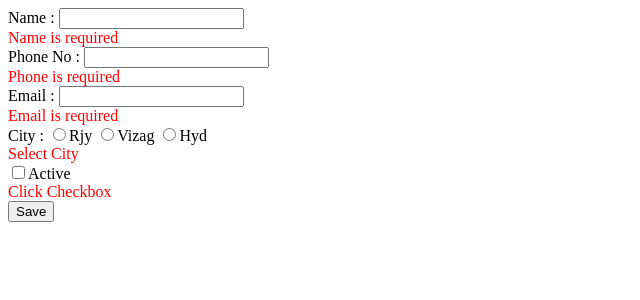
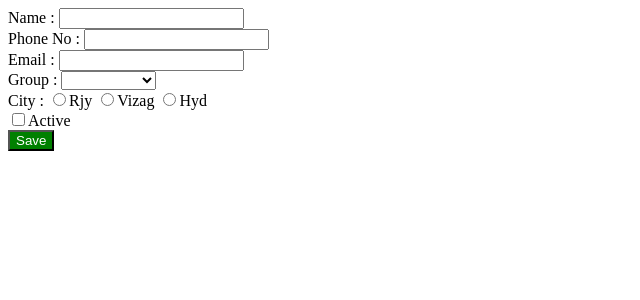
Before and after one commit to SVV-Bonda/Form_Validations, an Angular app: page / in a window 1280 px wide. Shown: the top 300 px of the page, without its empty margins (0-640 px from the left). Built offline with nearby package versions, Linux system fonts and the light colour scheme.

Commit message:
2 files modified

```diff
--- a/src/app/app.component.html
+++ b/src/app/app.component.html
@@ -4,39 +4,90 @@
     <input type="text" formControlName="name" />
   </div>
   <div style="color:red">
-    Name is required
+    <div
+      *ngIf="
+        testForm.controls['name']?.errors?.['required'] &&
+        testForm.controls['name']?.invalid &&
+        formsubmit
+      "
+    >
+      Name is required
+    </div>
+    <div *ngIf="testForm.controls['name']?.errors?.['pattern']">
+      Enter Only Characters
+    </div>
   </div>
+
   <div>
     <label>Phone No : </label>
-    <input type="text" formControlName="phone" />
+    <input type="tel" formControlName="phone" maxlength="10" />
   </div>
   <div style="color:red">
-    Phone is required
+    <div
+      *ngIf="
+      testForm.controls['phone']?.errors?.['required'] &&
+      testForm.controls['phone']?.invalid &&
+        formsubmit
+      "
+    >
+      Phone is required
+    </div>
+    <div *ngIf="testForm.get('phone')?.errors?.maxlength">
+      Phone should be 10 digit
+    </div>
   </div>
   <div>
     <label>Email : </label>
     <input type="text" formControlName="email" />
   </div>
   <div style="color:red">
-    Email is required
+    <div
+      *ngIf="testForm.controls['email']?.errors?.['required'] &&
+    testForm.controls['email']?.invalid && formsubmit"
+    >
+      Email is required
+    </div>
+  </div>
+  <div>
+    <label>Group : </label>
+    <select formControlName="group">
+      <option value="select group" selected>select group</option>
+      <option value="1">IT</option>
+      <option value="2">NoNIT</option>
+    </select>
+  </div>
+  <div style="color:red">
+    <div
+      *ngIf="testForm.controls['group']?.errors?.['required'] &&
+    testForm.controls['group']?.invalid && formsubmit"
+    >
+      Grop is required
+    </div>
   </div>
   <div>
     <label>City : </label>
-    <input type="radio" formControlName="city" value="rjy"/>Rjy
-    <input type="radio" formControlName="city" value="vzg"/>Vizag
-    <input type="radio" formControlName="city" value="hyd"/>Hyd
+    <input type="radio" formControlName="city" value="rjy" />Rjy
+    <input type="radio" formControlName="city" value="vzg" />Vizag
+    <input type="radio" formControlName="city" value="hyd" />Hyd
   </div>
   <div style="color:red">
-    Select City
+    <div
+      *ngIf="testForm.controls['city']?.errors?.['required'] &&
+    testForm.controls['city']?.invalid && formsubmit"
+    >
+      City is required
+    </div>
+  </div>
+  <div><input type="checkbox" formControlName="check" value="y" />Active</div>
+  <div style="color:red">
+    <div
+      *ngIf="testForm.controls['check']?.errors?.['required'] &&
+    testForm.controls['check']?.invalid && formsubmit"
+    >
+      Accept Terms&Conditions
+    </div>
   </div>
   <div>
-    <label></label>
-    <input type="checkbox" formControlName="active" value="y"/>Active
-  </div>
-  <div style="color:red">
-    Click Checkbox
-  </div>
-  <div>
-    <button type="submit">Save</button>
+    <button type="submit" style="background-color:green;color:white">Save</button>
   </div>
 </form>
--- a/src/app/app.component.ts
+++ b/src/app/app.component.ts
@@ -1,5 +1,5 @@
 import { Component, VERSION } from '@angular/core';
-import { FormBuilder, FormGroup } from '@angular/forms';
+import { FormBuilder, FormGroup, Validators } from '@angular/forms';
 
 @Component({
   selector: 'my-app',
@@ -8,18 +8,26 @@ import { FormBuilder, FormGroup } from '@angular/forms';
 })
 export class AppComponent {
   name = 'Angular ' + VERSION.major;
+  formsubmit = false;
 
   constructor(private fb: FormBuilder) {}
 
   testForm = this.fb.group({
-    name: [''],
-    phone: [''],
-    email: [''],
-    city: [''],
-    active: [''],
+    name: ['', Validators.required, Validators.pattern("^[a-zA-Z -']+")],
+    phone: [
+      '',
+      Validators.required,
+      Validators.pattern(/^\d{3}-\d{3}-\d{4}$/),
+      Validators.maxLength(10),
+    ],
+    email: ['', Validators.required, Validators.email],
+    group: ['', Validators.required],
+    city: ['', Validators.required],
+    check: ['', Validators.required],
   });
 
   SaveFun() {
-    console.log(this.testForm);
+    console.log(this.testForm.value);
+    this.formsubmit = true;
   }
 }
```
